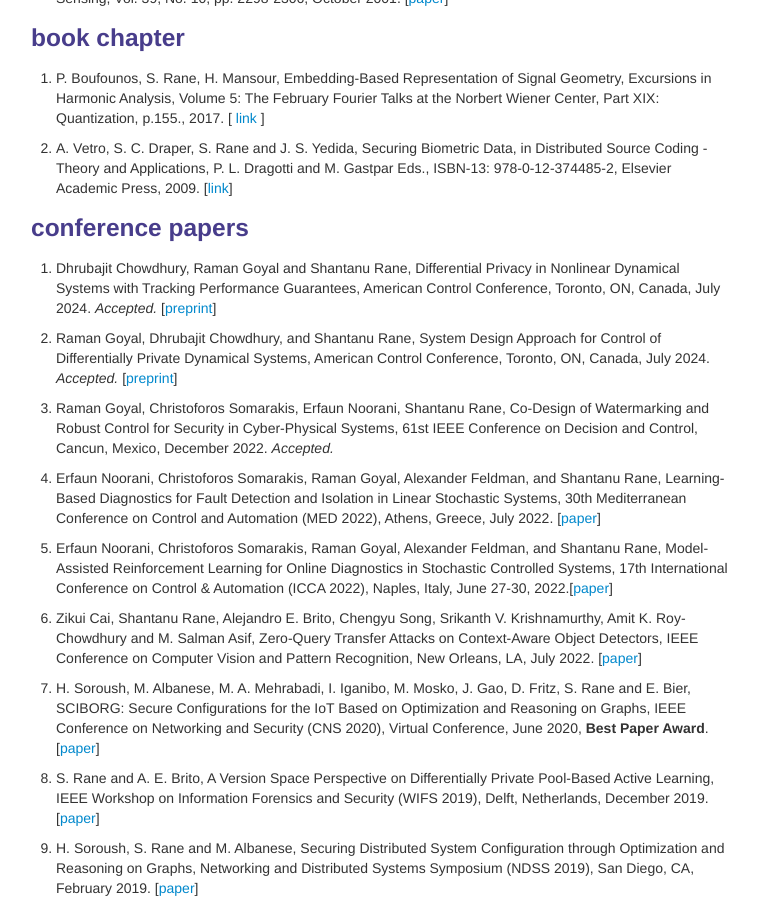
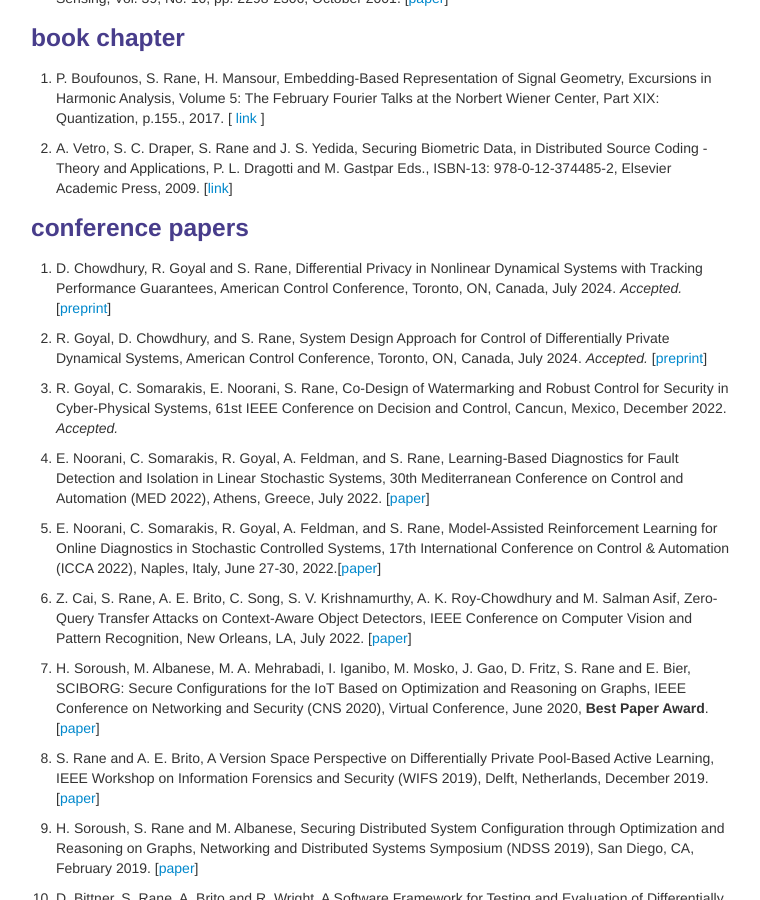
Before and after one commit to shantanudrane/shantanudrane.github.io, a Jekyll site: the page built from pages/pubs.md, in a window 1280 px wide and 900 px high, scrolled down 1186 px. Shown: the whole window, without its empty margins (259-1019 px from the left). Built offline with Jekyll 4.4.1, drawn with Linux system fonts in a browser that asks for light colours.

```diff
--- a/pages/pubs.md
+++ b/pages/pubs.md
@@ -50,17 +50,17 @@ description: Shantanu Rane's publications
 ### <a name="conferences"></a>conference papers
 <ol>
 
-<li><p>Dhrubajit Chowdhury, Raman Goyal and Shantanu Rane, Differential Privacy in Nonlinear Dynamical Systems with Tracking Performance Guarantees, American Control Conference, Toronto, ON, Canada, July 2024. <i>Accepted.</i> [<a href = "https://arxiv.org/abs/2403.08181">preprint</a>]</p></li>
+<li><p>D. Chowdhury, R. Goyal and S. Rane, Differential Privacy in Nonlinear Dynamical Systems with Tracking Performance Guarantees, American Control Conference, Toronto, ON, Canada, July 2024. <i>Accepted.</i> [<a href = "https://arxiv.org/abs/2403.08181">preprint</a>]</p></li>
 
-<li><p>Raman Goyal, Dhrubajit Chowdhury, and Shantanu Rane, System Design Approach for Control of Differentially Private Dynamical Systems, American Control Conference, Toronto, ON, Canada, July 2024. <i>Accepted.</i> [<a href = "https://arxiv.org/abs/2403.08065">preprint</a>]</p></li>
+<li><p>R. Goyal, D. Chowdhury, and S. Rane, System Design Approach for Control of Differentially Private Dynamical Systems, American Control Conference, Toronto, ON, Canada, July 2024. <i>Accepted.</i> [<a href = "https://arxiv.org/abs/2403.08065">preprint</a>]</p></li>
 
-<li><p>Raman Goyal, Christoforos Somarakis, Erfaun Noorani, Shantanu Rane, Co-Design of Watermarking and Robust Control for Security in Cyber-Physical Systems, 61st IEEE Conference on Decision and Control, Cancun, Mexico, December 2022. <i>Accepted.</i></p></li>
+<li><p>R. Goyal, C. Somarakis, E. Noorani, S. Rane, Co-Design of Watermarking and Robust Control for Security in Cyber-Physical Systems, 61st IEEE Conference on Decision and Control, Cancun, Mexico, December 2022. <i>Accepted.</i></p></li>
 
-<li><p>Erfaun Noorani, Christoforos Somarakis, Raman Goyal, Alexander Feldman, and Shantanu Rane, Learning-Based Diagnostics for Fault Detection and Isolation in Linear Stochastic Systems, 30th Mediterranean Conference on Control and Automation (MED 2022), Athens, Greece, July 2022. [<a href = "../assets/docs/noorani22med.pdf">paper</a>]</p></li>
+<li><p>E. Noorani, C. Somarakis, R. Goyal, A. Feldman, and S. Rane, Learning-Based Diagnostics for Fault Detection and Isolation in Linear Stochastic Systems, 30th Mediterranean Conference on Control and Automation (MED 2022), Athens, Greece, July 2022. [<a href = "../assets/docs/noorani22med.pdf">paper</a>]</p></li>
 
-<li><p>Erfaun Noorani, Christoforos Somarakis, Raman Goyal, Alexander Feldman, and Shantanu Rane, Model-Assisted Reinforcement Learning for Online Diagnostics in Stochastic Controlled Systems, 17th International Conference on Control & Automation (ICCA 2022), Naples, Italy, June 27-30, 2022.[<a href = "../assets/docs/noorani22icca.pdf">paper</a>]</p></li>
+<li><p>E. Noorani, C. Somarakis, R. Goyal, A. Feldman, and S. Rane, Model-Assisted Reinforcement Learning for Online Diagnostics in Stochastic Controlled Systems, 17th International Conference on Control & Automation (ICCA 2022), Naples, Italy, June 27-30, 2022.[<a href = "../assets/docs/noorani22icca.pdf">paper</a>]</p></li>
 
-<li><p>Zikui Cai, Shantanu Rane, Alejandro E. Brito, Chengyu Song, Srikanth V. Krishnamurthy, Amit K. Roy-Chowdhury and M. Salman Asif, Zero-Query Transfer Attacks on Context-Aware Object Detectors, IEEE Conference on Computer Vision and Pattern Recognition, New Orleans, LA, July 2022. [<a href = "../assets/docs/cai22cvpr.pdf">paper</a>]</p></li>
+<li><p>Z. Cai, S. Rane, A. E. Brito, C. Song, S. V. Krishnamurthy, A. K. Roy-Chowdhury and M. Salman Asif, Zero-Query Transfer Attacks on Context-Aware Object Detectors, IEEE Conference on Computer Vision and Pattern Recognition, New Orleans, LA, July 2022. [<a href = "../assets/docs/cai22cvpr.pdf">paper</a>]</p></li>
 
 <li><p>H. Soroush, M. Albanese, M. A. Mehrabadi, I. Iganibo, M. Mosko, J. Gao, D. Fritz, S. Rane and E. Bier, SCIBORG: Secure Configurations for the IoT Based on Optimization and Reasoning on Graphs, IEEE Conference on Networking and Security (CNS 2020), Virtual Conference, June 2020, <b>Best Paper Award</b>. [<a href = "../assets/docs/soroush20cns.pdf">paper</a>]</p></li>
 
```
